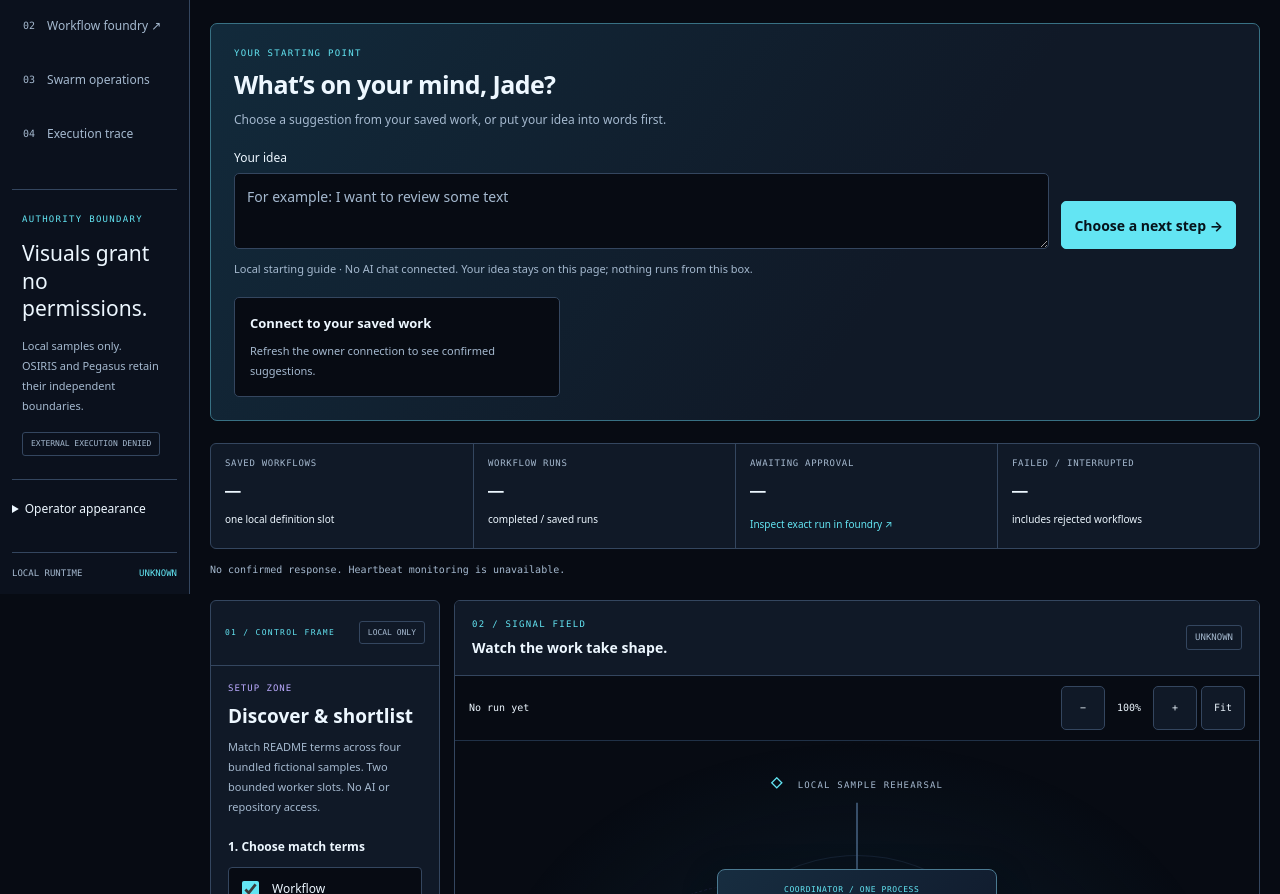
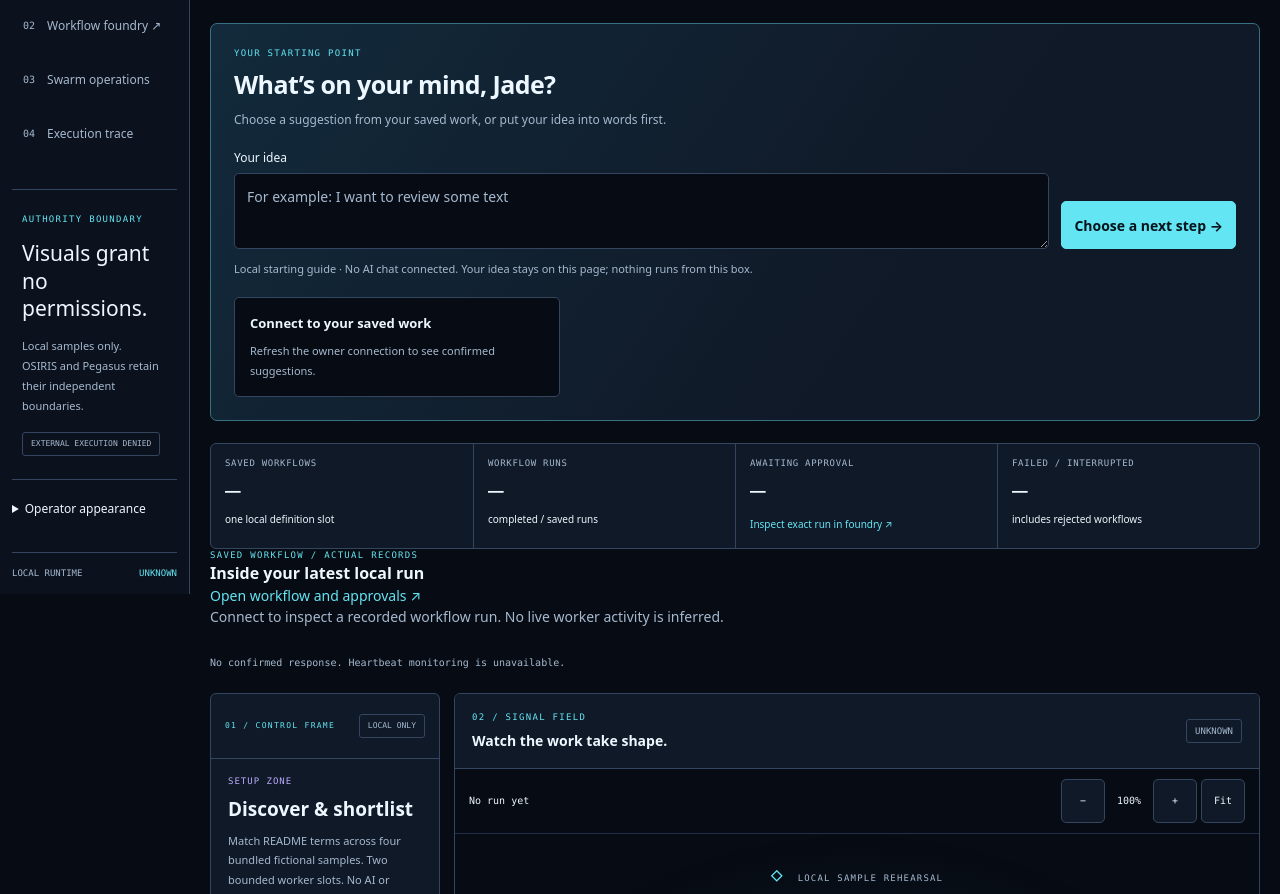
Before and after one commit to sophiasummers971-del/sector7, a website: page public/command.html in a window 1280 px wide. Shown: the part 206-1100 px from the top of the page. Drawn offline with Linux system fonts and the light colour scheme; no server answers.

Commit message:
ui: show genuine saved workflow steps in factory overview

```diff
--- a/public/command.html
+++ b/public/command.html
@@ -28,6 +28,11 @@
   <div id="starting-points" class="starting-points" aria-label="Suggested starting points"></div>
  </section>
  <section class="telemetry" aria-label="Confirmed workflow inventory"><div><span>SAVED WORKFLOWS</span><strong id="inventory-workflows">—</strong><small>one local definition slot</small></div><div><span>WORKFLOW RUNS</span><strong id="inventory-completed">—</strong><small>completed / saved runs</small></div><div><span>AWAITING APPROVAL</span><strong id="inventory-waiting">—</strong><a href="/studio">Inspect exact run in foundry ↗</a></div><div><span>FAILED / INTERRUPTED</span><strong id="inventory-failed">—</strong><small>includes rejected workflows</small></div></section>
+ <section class="local-trace" aria-labelledby="local-trace-heading">
+  <div class="local-trace-head"><div><span class="eyebrow">SAVED WORKFLOW / ACTUAL RECORDS</span><h2 id="local-trace-heading">Inside your latest local run</h2></div><a href="/studio">Open workflow and approvals ↗</a></div>
+  <p id="local-trace-status">Connect to inspect a recorded workflow run. No live worker activity is inferred.</p>
+  <ol id="local-trace-steps" aria-label="Recorded workflow steps"></ol>
+ </section>
  <p class="observation" id="observed">No confirmed connection yet. Heartbeat monitoring is unavailable.</p>
  <div class="factory-grid">
  <section id="control-frame" class="control-frame" aria-labelledby="mission-heading" tabindex="-1">
```
